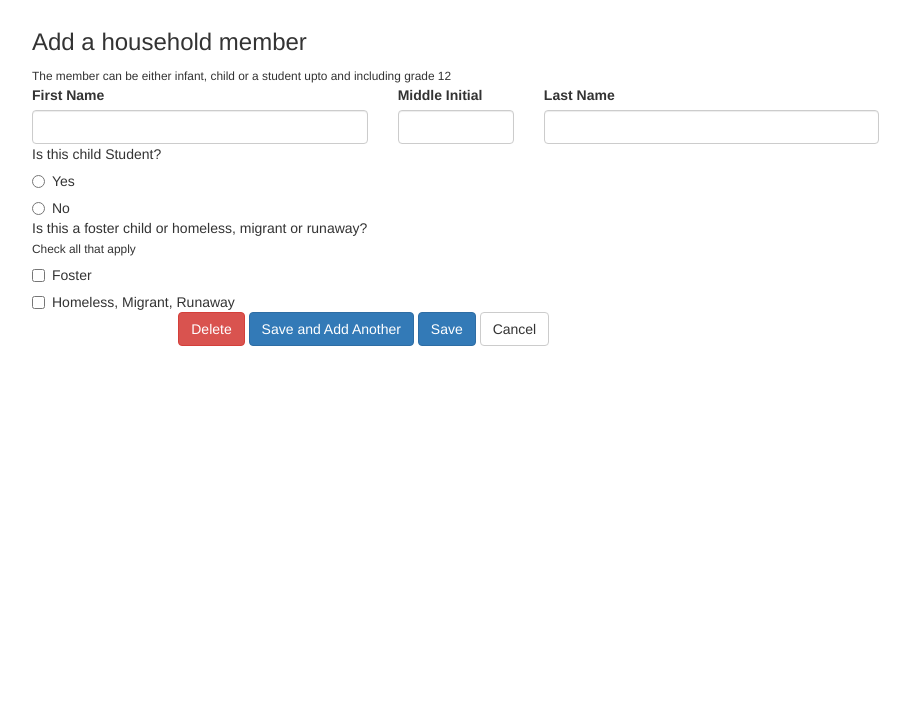
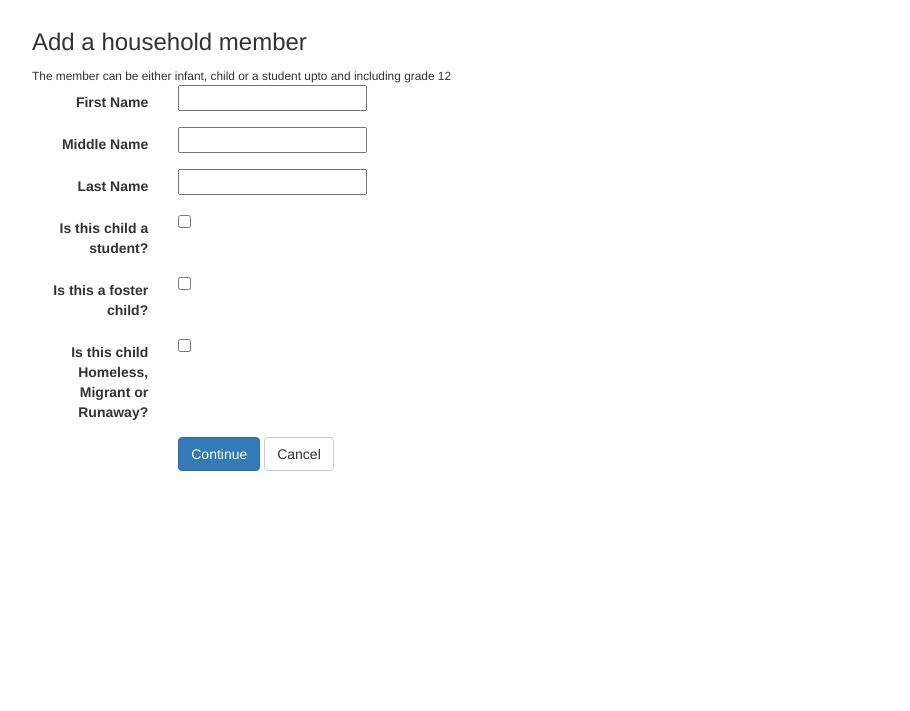
Before and after one commit to ask5/eatuxchallenge, a Django app: page /eat/app/add_child in a window 1280 px wide. Shown: the part 51-762 px from the top of the page, without its empty margins (38-948 px from the left). Run offline with Django 3.2, Linux system fonts and the light colour scheme; a user stored in the database is signed in; some libraries are stand-ins or nearby versions.

Commit message:
more code

```diff
--- a/eat/forms.py
+++ b/eat/forms.py
@@ -1,7 +1,7 @@
 from django import forms
 from django.contrib.auth.models import User
 from django.contrib.auth.forms import UserCreationForm
-from eat.models import Application
+from eat.models import Application, Child, Adult
 from django.forms import ModelForm
 
 class RegistrationForm(UserCreationForm):
@@ -48,3 +48,21 @@ class Step2Form(ModelForm):
         help_texts = {
             'case_number': "Provide case number if you participate."
         }
+
+
+class AddChild(ModelForm):
+
+    class Meta:
+        model = Child
+        fields = ['first_name', 'middle_name', 'last_name', 'is_student', 'foster_child', 'hmr']
+        exclude = ("application",)
+        widgets = {
+            'is_student': forms.CheckboxInput,
+            'foster_child': forms.CheckboxInput,
+            'hmr': forms.CheckboxInput
+        }
+        labels = {
+            'is_student': "Is this child a student?",
+            'foster_child': "Is this a foster child?",
+            'hmr': "Is the child Homeless, Migrant or Runaway?",
+        }
--- a/eat/models.py
+++ b/eat/models.py
@@ -32,6 +32,7 @@ class Application(models.Model):
     user = models.OneToOneField(User, on_delete=models.CASCADE)
     status = models.IntegerField(choices=APPLICATION_STATUSES, verbose_name='Application Status',
                                  help_text='Application Status', default=0)
+    last_page = models.CharField(max_length=50, verbose_name='Last Page', blank=True, null=True)
     enabled = models.BooleanField(verbose_name='Enabled', default=True)
     create_date = models.DateField(verbose_name='Create date')
     modified_date = models.DateField(verbose_name='Last modified date', blank=True, null=True)
@@ -39,7 +40,8 @@ class Application(models.Model):
                                                   help_text='Total household members including children and adults',
                                                   blank=True, null=True)
 
-    assistance_program = models.BooleanField(verbose_name='Participate in Assistance Program', choices=YES_NO, default=False)
+    assistance_program = models.BooleanField(verbose_name='Participate in Assistance Program', choices=YES_NO,
+                                             default=False)
     ssn_four_digit = models.CharField(max_length=4,
                                       verbose_name='Last 4 digits of SSN',
                                       help_text='Last four digits of the Social Security number of an '
@@ -87,6 +89,7 @@ class Application(models.Model):
         if self.status < status:
             self.status = status
             self.save()
+
 
 class Child(models.Model):
     children = models.Manager()
--- a/eat/templates/eat/application/child_add.html
+++ b/eat/templates/eat/application/child_add.html
@@ -5,57 +5,58 @@
     <small>The member can be either infant, child or a student upto and including grade 12</small>
     <form class="form-horizontal" action="{% url 'eat.views.add_child' %}" method="post">
         {% csrf_token %}
-        <div class="row">
-            <div class="col-lg-5">
-                <label for="firstName">First Name</label><br>
-                <input type="text" class="form-control" id="firstName">
-            </div>
-            <div class="col-lg-2">
-                <label for="middleName">Middle Initial</label><br>
-                <input type="text" class="form-control" id="middleName">
-            </div>
-            <div class="col-lg-5">
-                <label for="lastName">Last Name</label><br>
-                <input type="text" class="form-control" id="lastName">
+            {{ form.non_field_errors }}
+        <div class="form-group">
+            {{ form.first_name.errors }}
+            <label for="{{ form.first_name.id_for_label }}" class="col-sm-2 control-label">First Name</label>
+            <div class="col-sm-10">
+                {{ form.first_name }}
             </div>
         </div>
-        <div>
-            <div>Is this child Student?</div>
-            <div>
-                <div class="radio">
-                  <label>
-                    <input type="radio" name="optionsStudent" id="optionsRadios1" value="yes">
-                    Yes
-                  </label>
-                </div>
-                <div class="radio">
-                  <label>
-                    <input type="radio" name="optionsStudent" id="optionsRadios2" value="no">
-                    No
-                  </label>
-                </div>
+        <div class="form-group">
+            {{ form.middle_name.errors }}
+            <label for="{{ form.middle_name.id_for_label }}" class="col-sm-2 control-label">Middle Name</label>
+            <div class="col-sm-10">
+                {{ form.middle_name }}
             </div>
         </div>
-        <div>
-            <div>Is this a foster child or homeless, migrant or runaway? <br><small>Check all that apply</small></div>
-            <div class="checkbox">
-              <label>
-                <input type="checkbox" value="foster">
-                Foster
-              </label>
+        <div class="form-group">
+            {{ form.last_name.errors }}
+            <label for="{{ form.last_name.id_for_label }}" class="col-sm-2 control-label">Last Name</label>
+            <div class="col-sm-10">
+                {{ form.last_name }}
             </div>
-            <div class="checkbox">
-              <label>
-                <input type="checkbox" value="hmr">
-                Homeless, Migrant, Runaway
-              </label>
+        </div>
+        <div class="form-group">
+            {{ form.is_student.errors }}
+            <label for="{{ form.is_student.id_for_label }}" class="col-sm-2 control-label">
+                Is this child a student?
+            </label>
+            <div class="col-sm-10">
+                {{ form.is_student }}
+            </div>
+        </div>
+        <div class="form-group">
+            {{ form.foster_child.errors }}
+            <label for="{{ form.foster_child.id_for_label }}" class="col-sm-2 control-label">
+                Is this a foster child?
+            </label>
+            <div class="col-sm-10">
+                {{ form.foster_child }}
+            </div>
+        </div>
+        <div class="form-group">
+            {{ form.hmr.errors }}
+            <label for="{{ form.hmr.id_for_label }}" class="col-sm-2 control-label">
+                Is this child Homeless, Migrant or Runaway?
+            </label>
+            <div class="col-sm-10">
+                {{ form.hmr }}
             </div>
         </div>
         <div class="form-group">
             <div class="col-sm-offset-2 col-sm-10">
-                <button type="submit" class="btn btn-danger">Delete</button>
-                <button type="submit" class="btn btn-primary">Save and Add Another</button>
-                <button type="submit" class="btn btn-primary">Save</button>
+                <button type="submit" class="btn btn-primary">Continue</button>
                 <a class="btn btn-default" role="button"href="{% url 'eat.views.children' %}">Cancel</a>
             </div>
         </div>
--- a/eat/templates/eat/login.html
+++ b/eat/templates/eat/login.html
@@ -29,6 +29,7 @@
                     </tr>
                 </table>
                 <hr/>
+                <input type="hidden" name="next" id="naext" value="{{ next }}">
                 <input type="submit" value="Login" class="btn btn-primary"/>
                 <a class="btn btn-primary" role="button" href="{% url 'index' %}">Cancel</a>
             </form>
--- a/eat/views.py
+++ b/eat/views.py
@@ -2,10 +2,10 @@ from django.shortcuts import render, redirect
 from django.contrib.auth.decorators import login_required
 from django.contrib.auth import authenticate, login, logout
 from django.contrib.auth.models import User
-from eat.forms import RegistrationForm, Step2Form
+from eat.forms import RegistrationForm, Step2Form, AddChild
 from django.http import HttpResponseRedirect
 from eat.models import Application, Child, Adult
-from eat.util import App
+from eat.util import AppUtil
 from datetime import datetime
 
 
@@ -47,29 +47,25 @@ def login_view(request):
     :return:
     """
     msg = dict()
-    result = render(request, "eat/login.html")
+    if request.GET.get('next') is not None:
+        msg['next'] = request.GET.get('next')
+    result = render(request, "eat/login.html", msg)
     if request.POST:
         username = request.POST.get('username')
         password = request.POST.get('password')
         next_page = request.POST.get('next')
-        # do authentication
         user = authenticate(username=username, password=password)
         if user is not None:
             if user.is_active:
                 login(request, user)
-                # if page url is passed in the next page parameter, redirect to it.
                 if next_page:
                     result = redirect(next_page)
                 else:
-                    # check if the user has created an application.
-                    app = App.get_by_user(user=request.user)
-                    # if application is found, redirect to the welcome page
+                    app = AppUtil.get_by_user(user=request.user)
                     if app.count() > 0:
-                        request.session['app_id'] = app[0].id
                         args = dict()
                         args['app'] = app[0]
                         result = redirect('application_welcome_back')
-                    # otherwise ask the user to create the application.
                     else:
                         result = redirect('application_create')
             else:
@@ -98,61 +94,78 @@ def application_create(request):
 
 @login_required
 def application_welcome_back(request):
-    """
-    The welcome back screen, this is the screen from where user can jump to the place where he left off
-    :param request:
-    :return:
-    """
     result = render(request, "eat/application/welcome_back.html")
     if request.POST:
-        result = redirect('step-2')
+        app = AppUtil.get_by_user(user=request.user)
+        if app[0].last_page:
+            result = redirect(app[0].last_page)
+        else:
+            result = redirect('step-2')
+
     return result
 
 
 @login_required
 def step_2(request):
     args = dict()
-    app = App.get(request.session.get('app_id'))
+    app = AppUtil.get_by_user(user=request.user)
     if request.method == 'POST':
-        form = Step2Form(request.POST, instance=app)
+        form = Step2Form(request.POST, instance=app[0])
         if form.is_valid():
-            app = form.save()
-            app.set_status(status=2)
+            form.save()
             return redirect('children')
     else:
-        form = Step2Form(instance=app)
+        form = Step2Form(instance=app[0])
     args['form'] = form
+    AppUtil.set_last_page(app[0], request.path_info)
     return render(request, "eat/application/step_2.html", args)
 
 
 @login_required
 def children(request):
     args = dict()
-    app = App.get_by_user(user=request.user)
-    c = Child.children.filter(application=app)
+    app = AppUtil.get_by_user(user=request.user)
+    c = Child.children.filter(application=app[0])
     args['app'] = app[0]
     args['children'] = c
-    return render(request,"eat/application/children.html", args)
+    AppUtil.set_last_page(app[0], request.path_info)
+    return render(request, "eat/application/children.html", args)
 
 
 @login_required
 def add_child(request):
-    return render(request, "eat/application/child_add.html")
+    args = dict()
+    app = AppUtil.get_by_user(user=request.user)
+    if request.method == 'POST':
+        form = AddChild(request.POST)
+        if form.is_valid():
+            child = form.save(commit=False)
+            child.application = app[0]
+            child.save()
+            return redirect('children')
+    else:
+        form = AddChild()
+    args['form'] = form
+    return render(request, "eat/application/child_add.html", args)
 
 
 @login_required
 def adults(request):
     args = dict()
-    app = App.get_by_user(user=request.user)
-    a = Adult.adults.filter(application=app)
+    app = AppUtil.get_by_user(user=request.user)
+    a = Adult.adults.filter(application=app[0])
     args['app'] = app[0]
     args['adults'] = a
+    AppUtil.set_last_page(app[0], request.path_info)
     return render(request,"eat/application/adults.html", args)
 
 @login_required
 def add_adult(request):
+    app = AppUtil.get_by_user(user=request.user)
     return render(request, "eat/application/adult_add.html")
 
 @login_required
 def contact(request):
+    app = AppUtil.get_by_user(user=request.user)
+    AppUtil.set_last_page(app[0], request.path_info)
     return render(request,"eat/application/contact.html")
```
Also changed, not shown: eat/templates/eat/application/children.html (+8 -15 lines), eat/util.py (+9 -3 lines), db.sqlite3.
